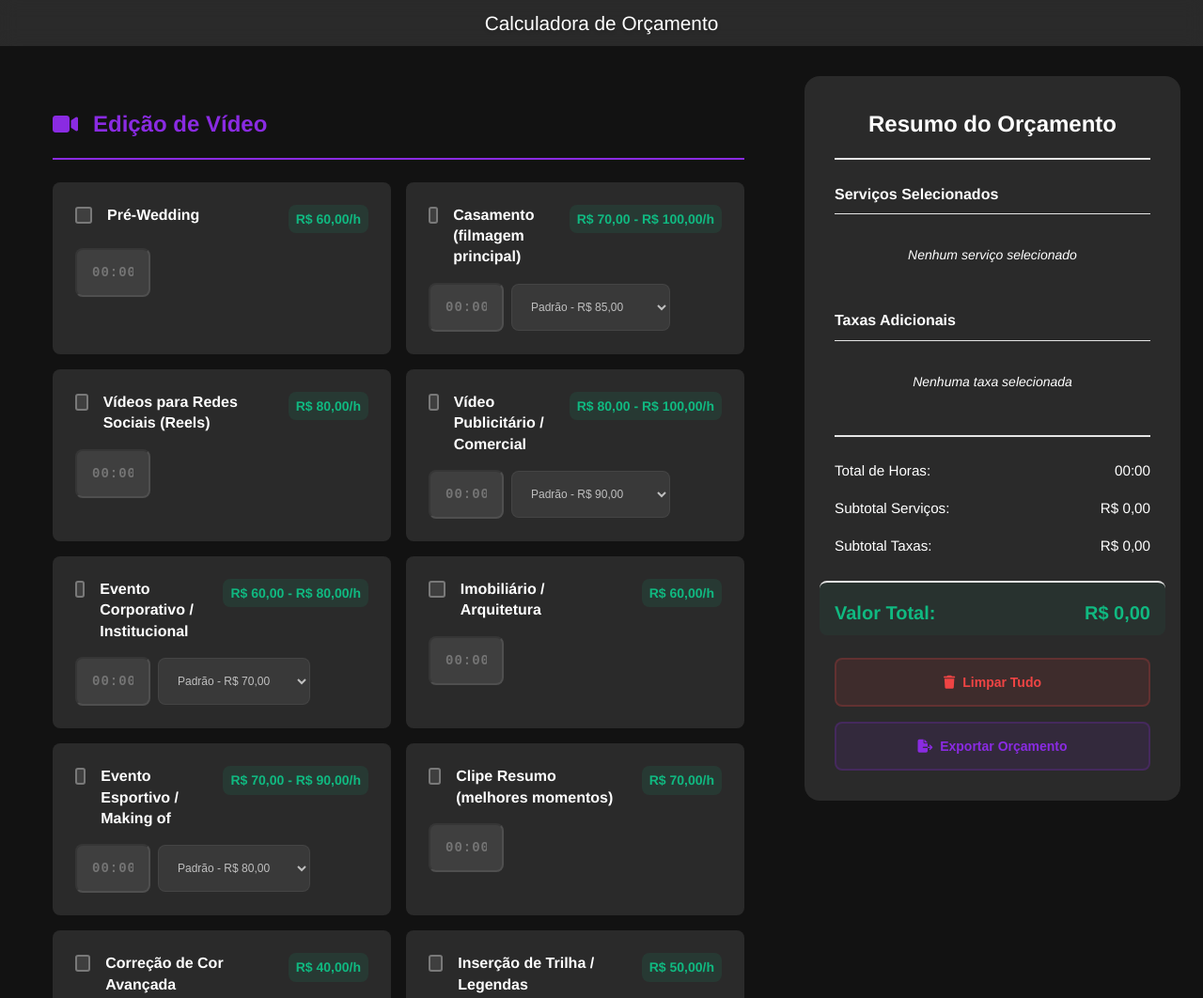
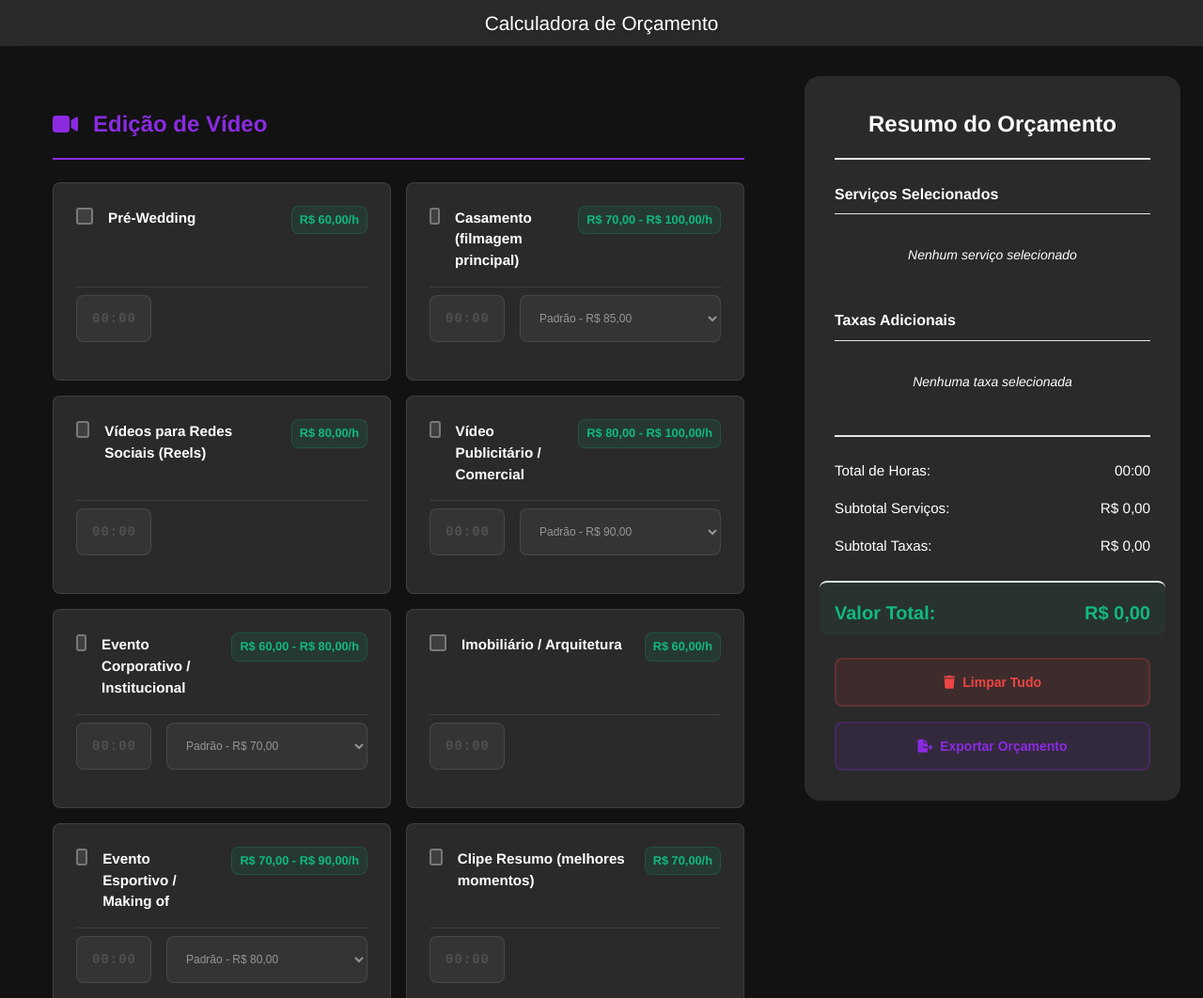
Before and after one commit to Kayo-Fellipe/orcamento, a plain HTML site: page index.html in a window 1280 px wide. Shown: the top 1062 px of the page at 94% size. Drawn offline with Linux system fonts and the light colour scheme.

Commit message:
Melhorar layout dos cards de serviço

```diff
--- a/index.html
+++ b/index.html
@@ -28,17 +28,22 @@
                         <div class="services-grid">
                             <div class="service-card">
                                 <div class="service-header">
+                                    <div class="service-info">
                                         <label class="service-label">
                                             <input type="checkbox" class="service-checkbox" data-service="pre-wedding-edit" data-price="60">
                                             <span class="service-name">Pré-Wedding</span>
                                         </label>
                                         <span class="service-price">R$ 60,00/h</span>
                                     </div>
+                                    <div class="service-controls">
                                         <input type="text" placeholder="00:00" class="hours-input" data-service="pre-wedding-edit" disabled maxlength="5">
+                                    </div>
+                                </div>
                             </div>
 
                             <div class="service-card">
                                 <div class="service-header">
+                                    <div class="service-info">
                                         <label class="service-label">
                                             <input type="checkbox" class="service-checkbox" data-service="casamento-edit" data-price="85">
                                             <span class="service-name">Casamento (filmagem principal)</span>
@@ -54,20 +59,26 @@
                                         </select>
                                     </div>
                                 </div>
+                            </div>
 
                             <div class="service-card">
                                 <div class="service-header">
+                                    <div class="service-info">
                                         <label class="service-label">
                                             <input type="checkbox" class="service-checkbox" data-service="reels-edit" data-price="80">
                                             <span class="service-name">Vídeos para Redes Sociais (Reels)</span>
                                         </label>
                                         <span class="service-price">R$ 80,00/h</span>
                                     </div>
+                                    <div class="service-controls">
                                         <input type="text" placeholder="00:00" class="hours-input" data-service="reels-edit" disabled maxlength="5">
+                                    </div>
+                                </div>
                             </div>
 
                             <div class="service-card">
                                 <div class="service-header">
+                                    <div class="service-info">
                                         <label class="service-label">
                                             <input type="checkbox" class="service-checkbox" data-service="comercial-edit" data-price="90">
                                             <span class="service-name">Vídeo Publicitário / Comercial</span>
@@ -83,9 +94,11 @@
                                         </select>
                                     </div>
                                 </div>
+                            </div>
 
                             <div class="service-card">
                                 <div class="service-header">
+                                    <div class="service-info">
                                         <label class="service-label">
                                             <input type="checkbox" class="service-checkbox" data-service="corporativo-edit" data-price="70">
                                             <span class="service-name">Evento Corporativo / Institucional</span>
@@ -101,20 +114,26 @@
                                         </select>
                                     </div>
                                 </div>
+                            </div>
 
                             <div class="service-card">
                                 <div class="service-header">
+                                    <div class="service-info">
                                         <label class="service-label">
                                             <input type="checkbox" class="service-checkbox" data-service="imobiliario-edit" data-price="60">
                                             <span class="service-name">Imobiliário / Arquitetura</span>
                                         </label>
                                         <span class="service-price">R$ 60,00/h</span>
                                     </div>
+                                    <div class="service-controls">
                                         <input type="text" placeholder="00:00" class="hours-input" data-service="imobiliario-edit" disabled maxlength="5">
+                                    </div>
+                                </div>
                             </div>
 
                             <div class="service-card">
                                 <div class="service-header">
+                                    <div class="service-info">
                                         <label class="service-label">
                                             <input type="checkbox" class="service-checkbox" data-service="esportivo-edit" data-price="80">
                                             <span class="service-name">Evento Esportivo / Making of</span>
@@ -130,38 +149,51 @@
                                         </select>
                                     </div>
                                 </div>
+                            </div>
 
                             <div class="service-card">
                                 <div class="service-header">
+                                    <div class="service-info">
                                         <label class="service-label">
                                             <input type="checkbox" class="service-checkbox" data-service="clipe-resumo" data-price="70">
                                             <span class="service-name">Clipe Resumo (melhores momentos)</span>
                                         </label>
                                         <span class="service-price">R$ 70,00/h</span>
                                     </div>
+                                    <div class="service-controls">
                                         <input type="text" placeholder="00:00" class="hours-input" data-service="clipe-resumo" disabled maxlength="5">
+                                    </div>
+                                </div>
                             </div>
 
                             <div class="service-card">
                                 <div class="service-header">
+                                    <div class="service-info">
                                         <label class="service-label">
                                             <input type="checkbox" class="service-checkbox" data-service="correcao-cor" data-price="40">
                                             <span class="service-name">Correção de Cor Avançada</span>
                                         </label>
                                         <span class="service-price">R$ 40,00/h</span>
                                     </div>
+                                    <div class="service-controls">
                                         <input type="text" placeholder="00:00" class="hours-input" data-service="correcao-cor" disabled maxlength="5">
+                                    </div>
+                                </div>
                             </div>
 
                             <div class="service-card">
                                 <div class="service-header">
+                                    <div class="service-info">
                                         <label class="service-label">
                                             <input type="checkbox" class="service-checkbox" data-service="trilha-legendas" data-price="50">
                                             <span class="service-name">Inserção de Trilha / Legendas</span>
                                         </label>
                                         <span class="service-price">R$ 50,00/h</span>
                                     </div>
+                                    <div class="service-controls">
                                         <input type="text" placeholder="00:00" class="hours-input" data-service="trilha-legendas" disabled maxlength="5">
+                                    </div>
+                                </div>
                             </div>
                         </div>
                     </section>
--- a/styles.css
+++ b/styles.css
@@ -163,24 +163,59 @@ body {
 /* Grid de serviços */
 .services-grid {
     display: grid;
-    grid-template-columns: repeat(auto-fit, minmax(300px, 1fr));
+    grid-template-columns: repeat(auto-fit, minmax(350px, 1fr));
     gap: var(--space-3);
 }
 
 /* Cards de serviço */
 .service-card {
+    display: flex;
+    flex-direction: column;
     border-radius: var(--border-radius);
     padding: var(--space-4);
     transition: var(--transition);
     background-color: var(--color-dark-700);
+    border: 1px solid rgba(255, 255, 255, 0.1);
+    position: relative;
+    overflow: hidden;
+}
+
+.service-card::before {
+    content: '';
+    position: absolute;
+    top: 0;
+    left: 0;
+    right: 0;
+    height: 3px;
+    background: linear-gradient(90deg, var(--color-primary), var(--color-primary-light));
+    opacity: 0;
+    transition: var(--transition);
+}
+
+.service-card:hover {
+    transform: translateY(-2px);
+    box-shadow: 0 8px 25px rgba(0, 0, 0, 0.3);
+    border-color: rgba(138, 43, 226, 0.3);
+}
+
+.service-card:hover::before {
+    opacity: 1;
 }
 
 .service-header {
     display: flex;
+    flex-direction: column;
+    margin-bottom: var(--space-3);
+    gap: var(--space-2);
+    flex: 1;
+}
+
+.service-info {
+    display: flex;
     justify-content: space-between;
     align-items: flex-start;
-    margin-bottom: var(--space-3);
     gap: var(--space-3);
+    margin-bottom: var(--space-2);
 }
 
 .service-label {
@@ -189,6 +224,7 @@ body {
     gap: var(--space-3);
     cursor: pointer;
     flex: 1;
+    min-height: 44px;
 }
 
 .service-checkbox {
@@ -229,23 +265,31 @@ body {
 .service-name {
     font-weight: 600;
     color: var(--color-light);
-    line-height: 1.4;
+    line-height: 1.5;
+    font-size: 0.95rem;
+    margin-top: 2px;
 }
 
 .service-price {
-    font-size: 0.875rem;
+    font-size: 0.8rem;
     color: var(--color-success);
     font-weight: 700;
     white-space: nowrap;
     background: rgba(16, 185, 129, 0.1);
     padding: var(--space-1) var(--space-2);
     border-radius: var(--border-radius);
+    border: 1px solid rgba(16, 185, 129, 0.2);
+    align-self: flex-start;
 }
 
 .service-controls {
     display: flex;
-    gap: var(--space-2);
+    gap: var(--space-3);
     align-items: center;
+    flex-wrap: wrap;
+    margin-top: auto;
+    padding-top: var(--space-2);
+    border-top: 1px solid rgba(255, 255, 255, 0.1);
 }
 
 .hours-input, .price-variant {
@@ -256,6 +300,7 @@ body {
     transition: var(--transition);
     background: rgba(255, 255, 255, 0.1);
     color: var(--color-light);
+    border: 1px solid rgba(255, 255, 255, 0.2);
 }
 
 .custom-value-input {
@@ -267,6 +312,7 @@ body {
     background: rgba(255, 255, 255, 0.1);
     width: 100%;
     margin-top: var(--space-2);
+    border: 1px solid rgba(255, 255, 255, 0.2);
 }
 
 .hours-input {
@@ -278,7 +324,8 @@ body {
 }
 
 .price-variant {
-    min-width: 140px;
+    min-width: 160px;
+    flex: 1;
     font-size: 0.75rem;
 }
 
@@ -290,6 +337,34 @@ body {
 
 .hours-input:disabled, .price-variant:disabled, .custom-value-input:disabled {
     cursor: not-allowed;
+    opacity: 0.5;
+}
+
+/* Cards desabilitados */
+.service-card.disabled {
+    opacity: 0.6;
+    background-color: var(--color-dark-600);
+    cursor: not-allowed;
+}
+
+.service-card.disabled:hover {
+    transform: none;
+    box-shadow: none;
+    border-color: rgba(255, 255, 255, 0.1);
+}
+
+.service-card.disabled::before {
+    display: none;
+}
+
+.service-card.disabled .service-name {
+    color: var(--color-gray);
+}
+
+.service-card.disabled .service-price {
+    background: rgba(239, 68, 68, 0.1);
+    color: var(--color-error);
+    border-color: rgba(239, 68, 68, 0.2);
 }
 
 /* Budget summary */
```
Lines whose indentation alone changed are shown as unchanged.
